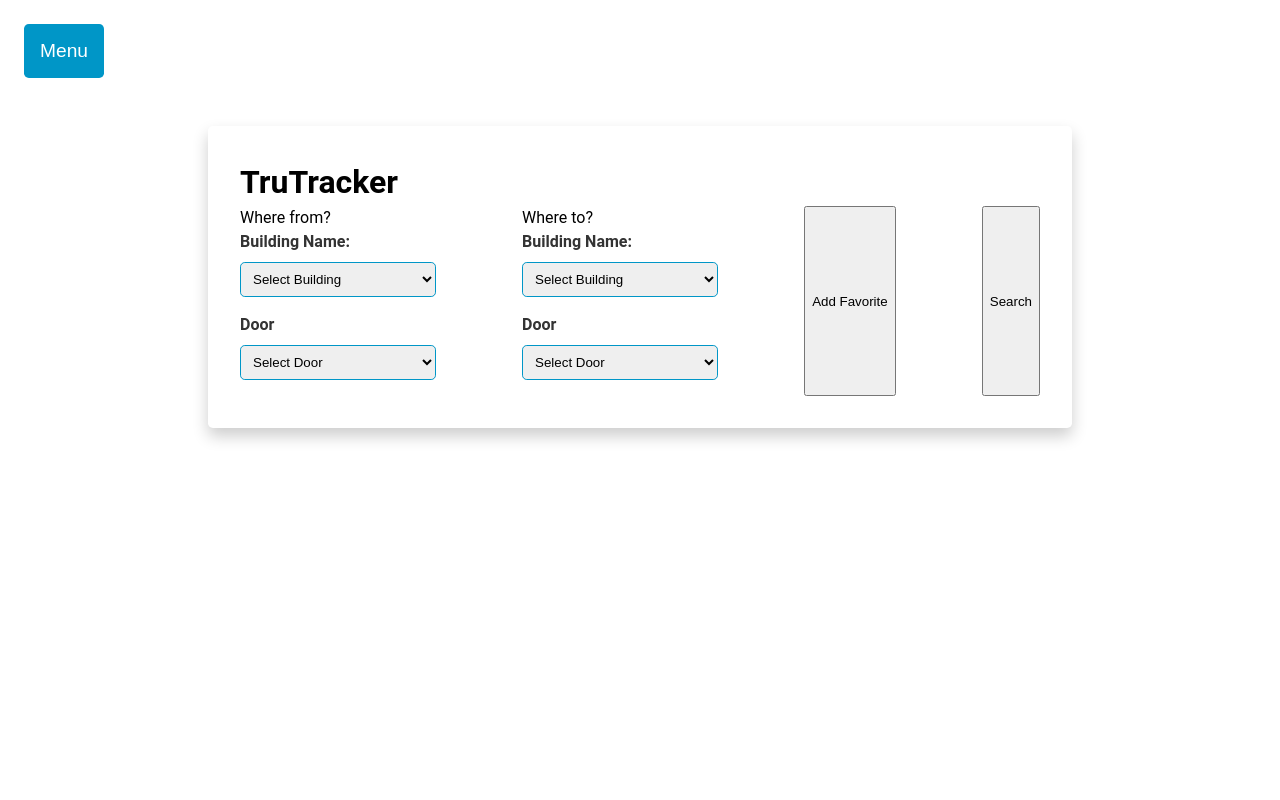
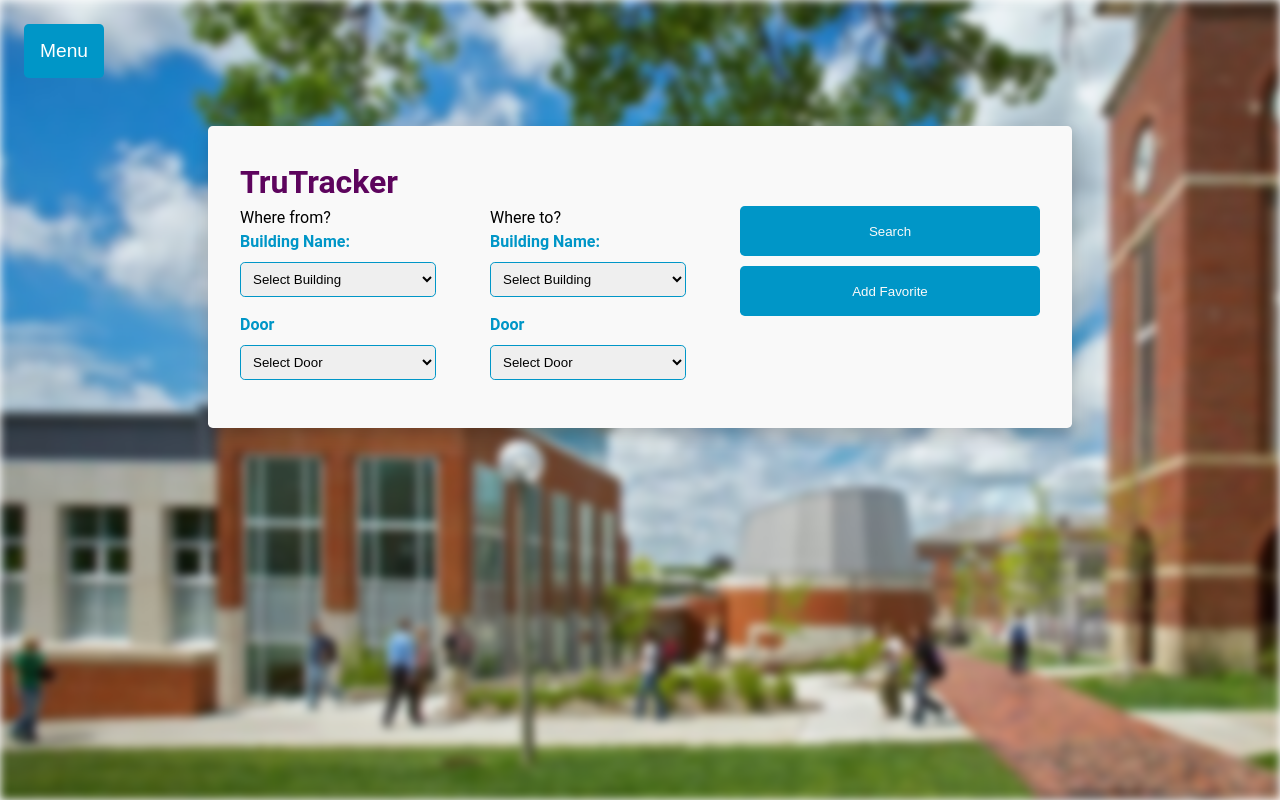
Before and after one commit to Habibnasir23/TruTracker, a Flask app: page /home in a window 1280 px wide. Run offline with Flask 3, Linux system fonts and the light colour scheme.

Commit message:
Changed the colors and layout of buttons and made home screen color scheme coherent

```diff
--- a/static/css/homeStyles.css
+++ b/static/css/homeStyles.css
@@ -1,3 +1,14 @@
+#bg {
+  background-image: url('/static/background.jpg');
+  position: fixed;
+  left: 0;
+  top: 0;
+  width: 100%;
+  height: 100%;
+  background-size: cover;
+  filter: blur(5px);
+}
+
 /* Typography */
 body {
     font-family: 'Roboto', sans-serif;
@@ -8,6 +19,7 @@ body {
   h1 {
     font-size: 2rem;
     margin: 0;
+    color: rgb(93, 4, 93);
   }
 
   h2 {
@@ -23,7 +35,7 @@ body {
     --primary-color: #0096c7;
     --secondary-color: #f26419;
     --text-color: #333;
-    --background-color: #fff;
+    background-color: #fff;
   }
 
   .Menu {
@@ -43,7 +55,7 @@ body {
   }
 
   .dropbtn:hover, .dropbtn:focus {
-    background-color: var(--secondary-color);
+    background-color: rgb(93, 4, 93);
   }
 
   .Menu-content {
@@ -52,7 +64,7 @@ body {
     z-index: 1;
     top: 3rem;
     right: 1;
-    background-color: var(--background-color);
+    background-color: #f9f9f9;
     min-width: 10rem;
     box-shadow: 0 0.5rem 1rem rgba(0,0,0,0.2);
     border-radius: 0.3rem;
@@ -66,8 +78,8 @@ body {
   }
 
   .Menu-content a:hover {
-    background-color: var(--primary-color);
-    color: var(--background-color);
+    background-color: rgb(93, 4, 93);
+    color: #f9f9f9;
   }
 
   .Menu:hover .Menu-content {
@@ -108,9 +120,10 @@ body {
     margin: 2rem auto;
     max-width: 800px;
     padding: 2rem;
-    background-color: var(--background-color);
+    background-color: #f9f9f9;
     border-radius: 0.3rem;
     box-shadow: 0 0.5rem 1rem rgba(0,0,0,0.2);
+    position: relative;
   }
 
   form {
@@ -123,7 +136,7 @@ body {
     display: block;
     margin-bottom: 0.5rem;
     font-weight: bold;
-    color: var(--text-color);
+    color: #0096c7; /*make labels blue?*/
   }
 
   form select {
@@ -135,21 +148,43 @@ body {
     border: 1px solid var(--primary-color);
   }
 
-  #search {
-    background-color: var(--primary-color);
-    color: var(--background-color);
-    padding: 1rem;
-    font-size: 1.2rem;
-    border: none;
-    cursor: pointer;
-    border-radius: 0.3rem;
+  #iframeHolder {
     margin-top: 1rem;
   }
 
-  #search:hover {
-    background-color: var(--secondary-color);
+  #add_fav{
+    background-color:#0096c7;
+    color:#f9f9f9;
+    border: none;
+    border-radius: .3rem;
+    width: 300px;
+    height: 50px;
+    display: block;
   }
 
-  #iframeHolder {
-    margin-top: 1rem;
+  #add_fav:hover {
+    background-color: rgb(93, 4, 93);
   }
+
+  #search{
+    background-color:#0096c7;
+    color:#f9f9f9;
+    border: none;
+    border-radius: .3rem;
+    margin-bottom: 10px;
+    width: 300px;
+    height: 50px;
+    display: block;
+  }
+
+  #search:hover {
+    background-color:rgb(93, 4, 93);
+  }
+
+  .btn-group button {
+    display: block; /* Make the buttons appear below each other */
+  }
+
+  .btn-group button:not(:last-child) {
+    border-bottom: none; /* Prevent double borders */
+  }
--- a/templates/homeScreen.html
+++ b/templates/homeScreen.html
@@ -54,7 +54,8 @@
 </script>
 </head>
 <body>
-<div class="Menu">
+  <div id="bg"></div>
+    <div class="Menu">
     <button class="dropbtn">Menu</button>
     <div class="Menu-content">
         <div class="dropdown-submenu">
@@ -103,8 +104,10 @@
                 <option value="">Select Door</option>
             </select>
         </div>
-        <button id="add_fav" type="button" onclick="fav_destination_to_backend()">Add Favorite</button>
-        <button type="submit" name="submit_search">Search</button>
+        <div class="btn-group">
+            <button id="search" type="submit" name="submit_search">Search</button>
+            <button id="add_fav" type="button" onclick="fav_destination_to_backend()">Add Favorite</button>
+         </div>
     </form>
 </div>
 </body>
```
